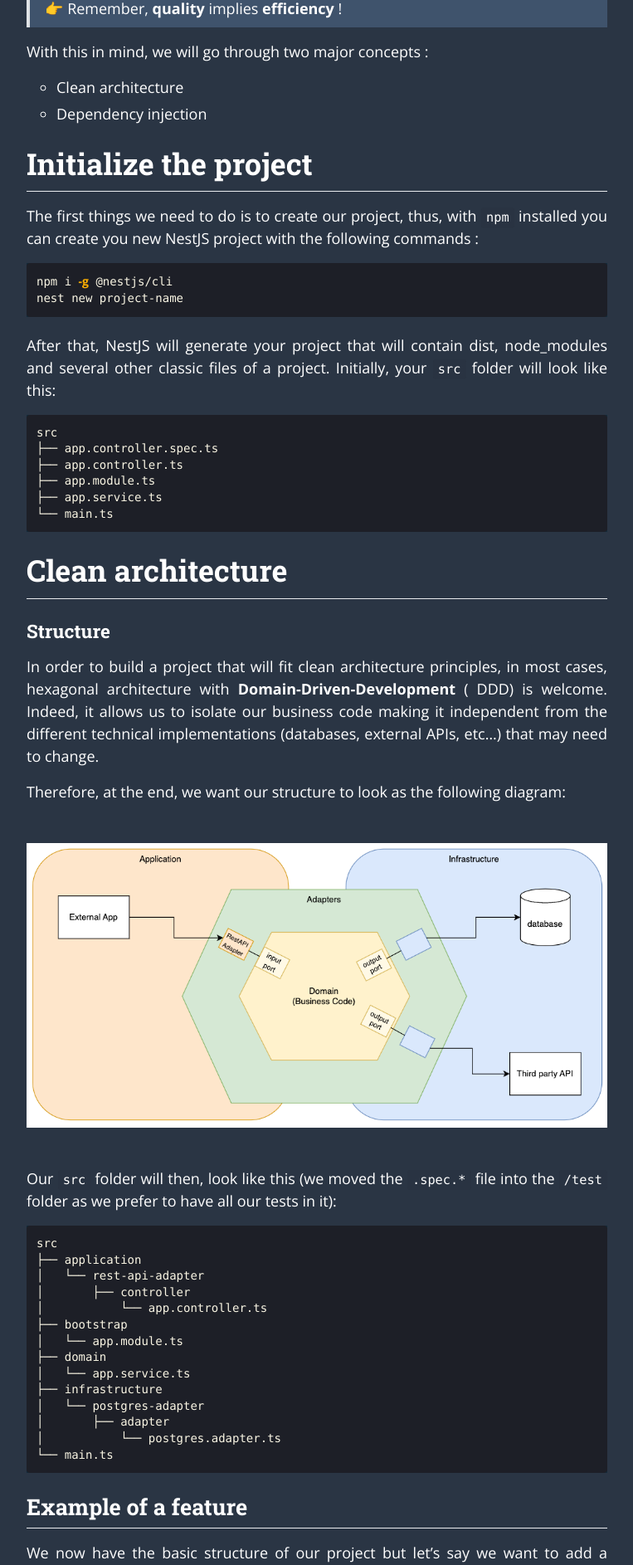
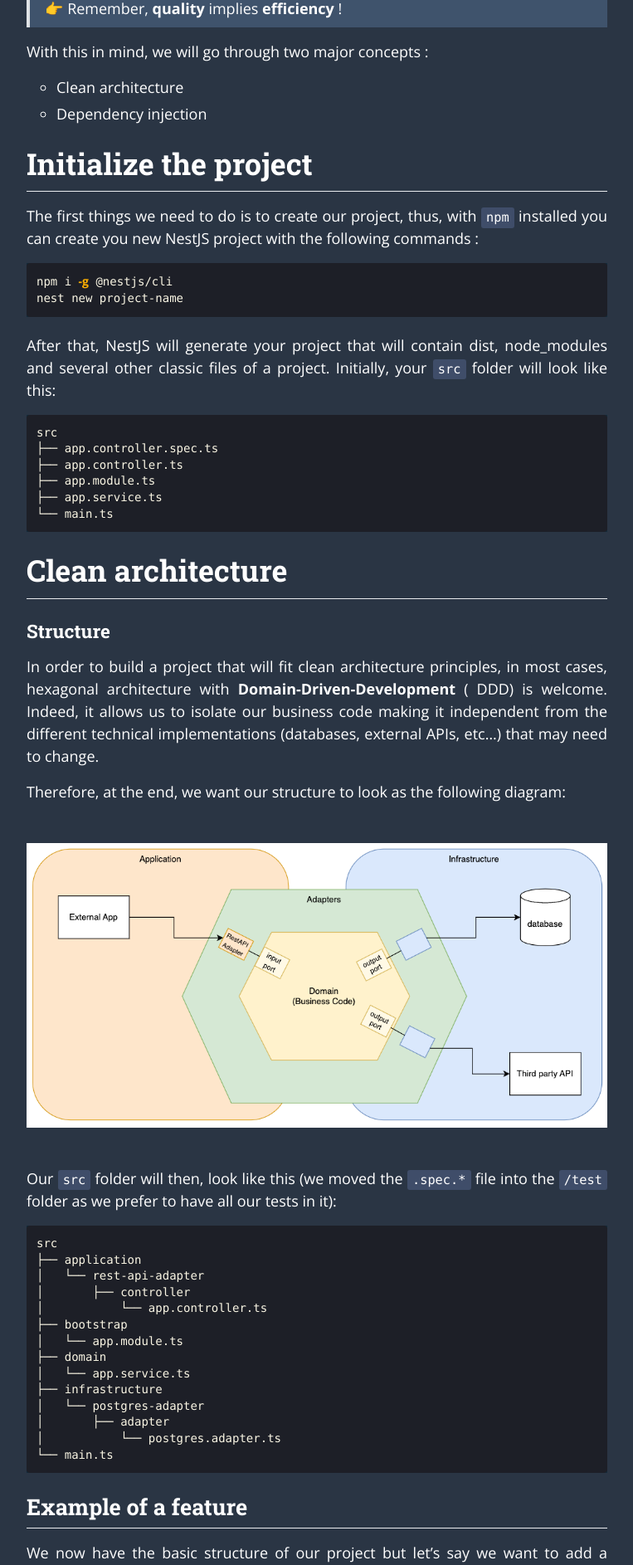
Before and after one commit to Dorian-Frances/Dorian-Frances.github.io, a Jekyll site: the page built from _posts/2023-05-11-How-to-bootstrap-a-NestJS-project-using-Clean-Architecture.md, in a window 1280 px wide. Shown: the part 608-2494 px from the top of the page at 83% size, without its empty margins (258-1021 px from the left). Built offline with Jekyll 4.4.1, drawn with Linux system fonts in a browser that asks for light colours; comment, search, counter and statistics services are not loaded.

Commit message:
fix code bg color

```diff
--- a/_sass/post.scss
+++ b/_sass/post.scss
@@ -856,7 +856,7 @@
   padding: .2em .4em;
   margin: 0;
   font-size: 85%;
-  background-color: rgba(27, 31, 35, .05);
+  background-color: #3f4d69;
   border-radius: 3px;
 }
 
```
Also changed, not shown: 4 other files.
